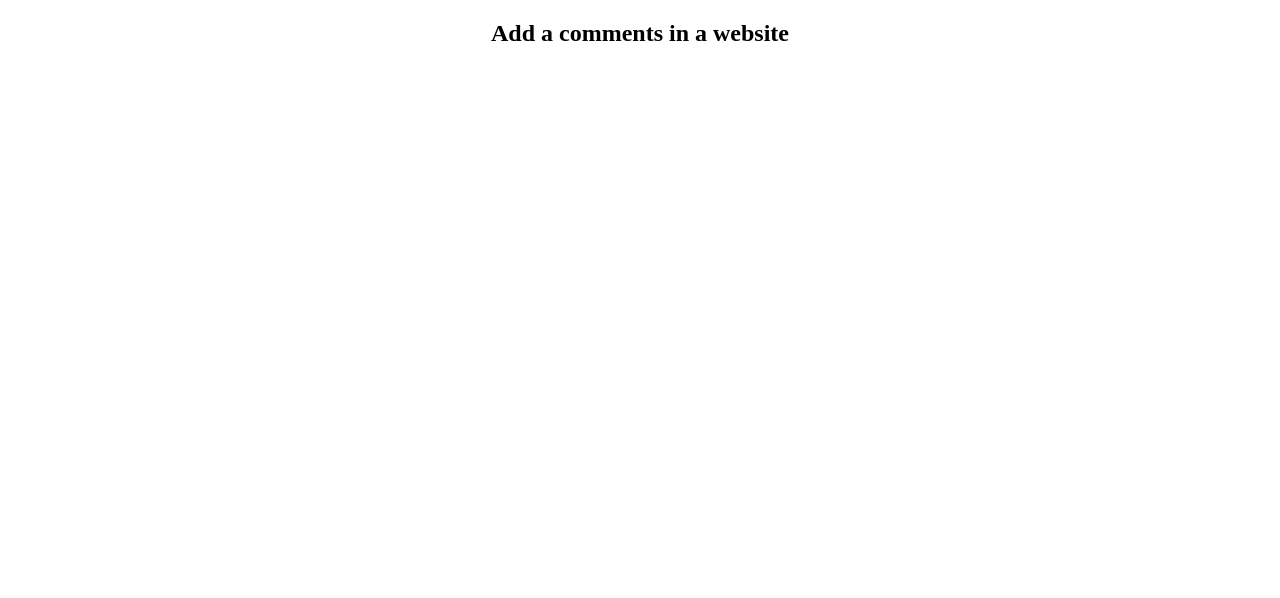
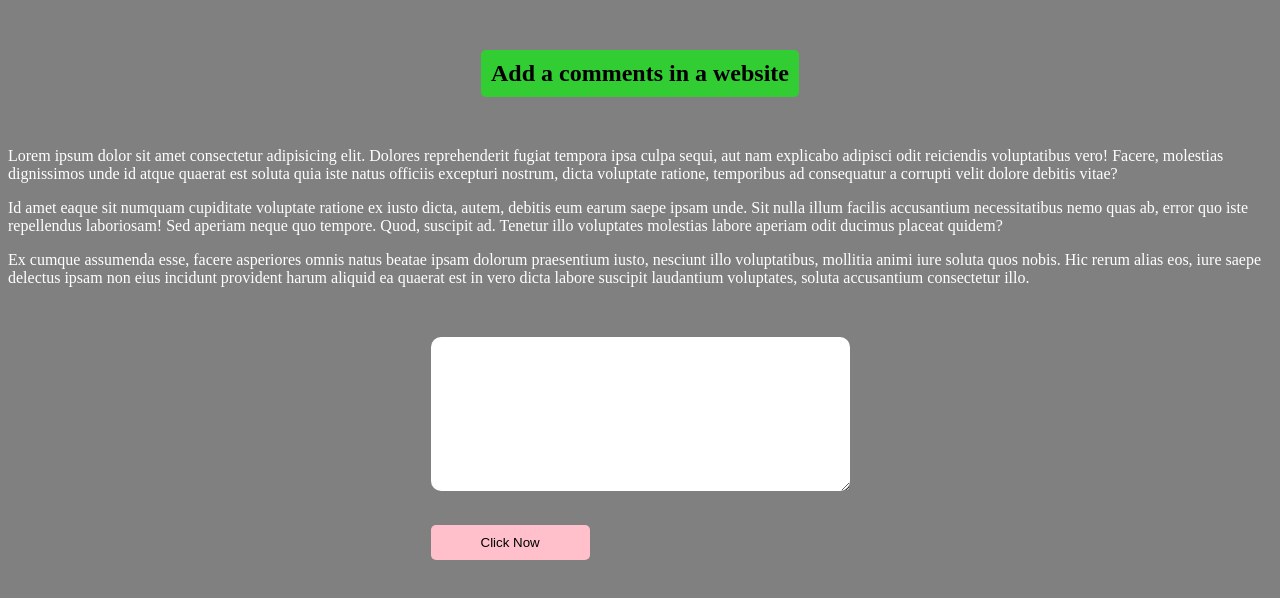
Before and after one commit to minazul01/web-projects, a plain HTML site: page index.html in a window 1280 px wide. Drawn offline with Linux system fonts and the light colour scheme.

Commit message:
added on the comment

```diff
--- a/index.html
+++ b/index.html
@@ -6,8 +6,41 @@
     <title>Add comment</title>
     <style>
         body{
-            justify-items: center;
-            align-items: center;
+            background-color: gray;
+        }
+
+        h1{
+            background-color: limegreen;
+            width: fit-content;
+            margin: 50px auto;
+            padding: 10px;
+            border-radius: 5px;
+        }
+        .para-container{
+            gap: 200px;
+        }
+        p{
+            color: white;
+        }
+        button:hover{
+            background-color: lime;
+            transition-duration: unset;
+            cursor: pointer;
+        }
+        button{
+            padding: 10px 50px;
+            background-color: pink;
+            border-radius: 5px;
+            border: none;
+            margin-top: 30px;
+        }
+        .text-container{
+            width: fit-content;
+            margin: 50px auto;
+        }
+        .text-area{
+            border: none;
+            border-radius: 10px;
         }
     </style>
 </head>
@@ -16,6 +49,34 @@
          <div>
              <h1>Add a comments in a website</h1>
          </div>
+         <div class="para-container main-sec">
+            <p>Lorem ipsum dolor sit amet consectetur adipisicing elit. Dolores reprehenderit fugiat tempora ipsa culpa sequi, aut nam explicabo adipisci odit reiciendis voluptatibus vero! Facere, molestias dignissimos unde id atque quaerat est soluta quia iste natus officiis excepturi nostrum, dicta voluptate ratione, temporibus ad consequatur a corrupti velit dolore debitis vitae?</p>
+            <p>Id amet eaque sit numquam cupiditate voluptate ratione ex iusto dicta, autem, debitis eum earum saepe ipsam unde. Sit nulla illum facilis accusantium necessitatibus nemo quas ab, error quo iste repellendus laboriosam! Sed aperiam neque quo tempore. Quod, suscipit ad. Tenetur illo voluptates molestias labore aperiam odit ducimus placeat quidem?</p>
+            <p>Ex cumque assumenda esse, facere asperiores omnis natus beatae ipsam dolorum praesentium iusto, nesciunt illo voluptatibus, mollitia animi iure soluta quos nobis. Hic rerum alias eos, iure saepe delectus ipsam non eius incidunt provident harum aliquid ea quaerat est in vero dicta labore suscipit laudantium voluptates, soluta accusantium consectetur illo.</p>
+         </div>
+         <div class="text-container">
+             <textarea class="text-area" name="" id="" cols="50" rows="10"></textarea>
+             <br>
+             <button class="main-btn">Click Now</button>
+         </div>
     </section>
+    <script>
+        /* btn addevenlistener added */
+          document.querySelector('.main-btn').addEventListener('click', function(){
+            /* text-area can added and value set on the btn*/
+            const textArea = document.querySelector('.text-area');
+            const textValue = textArea.value ;
+            /* push on the text-area text, that parent tag added */
+            const pushcomment = document.querySelector('.main-sec');
+            /* parent tag child created */
+            const creatP = document.createElement('p');
+            /* text-area text add on the parent child p */
+            creatP.innerText = textValue;
+            /* click to the btn push on the comment  */
+            pushcomment.appendChild(creatP);
+            /* clear a textarea */
+            textArea.value = '';
+          })
+    </script>
 </body>
 </html>
```
